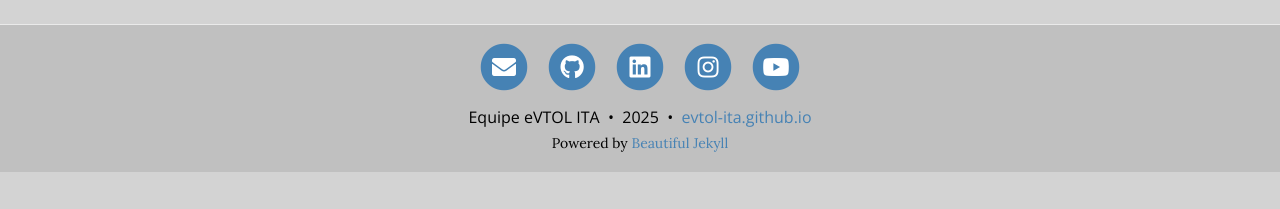
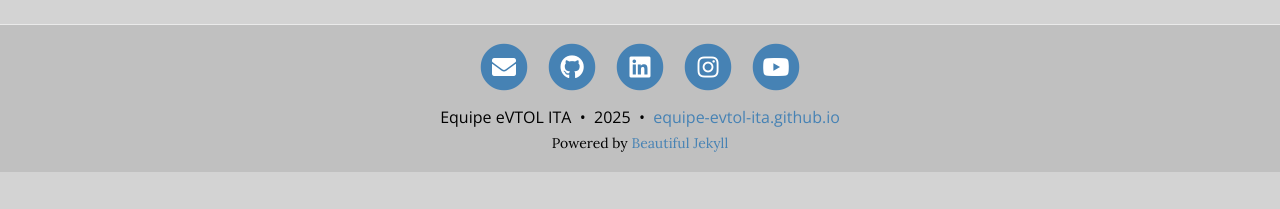
Before and after one commit to Equipe-eVTOL-ITA/equipe-evtol-ita.github.io, a Jekyll site: the page built from index.html, in a window 1280 px wide. Shown: the part 688-897 px from the top of the page. Built offline with Jekyll 4.4.1, drawn with Linux system fonts in a browser that asks for light colours; nearby versions of some CDN libraries; the list of posts is cut into pages by our own code; comment, search, counter and statistics services are not loaded.

Commit message:
updated README and _config to new site name

```diff
--- a/_config.yml
+++ b/_config.yml
@@ -88,7 +88,7 @@ share-links-active:
 
 # How to display the link to your website in the footer
 # Remove this if you don't want a link in the footer
-url-pretty: "evtol-ita.github.io"
+url-pretty: "equipe-evtol-ita.github.io"
 
 # Excerpt word length - Truncate the excerpt of each post on the feed page to the specified number of words
 excerpt_length: 50
```
Also changed, not shown: README.md.
